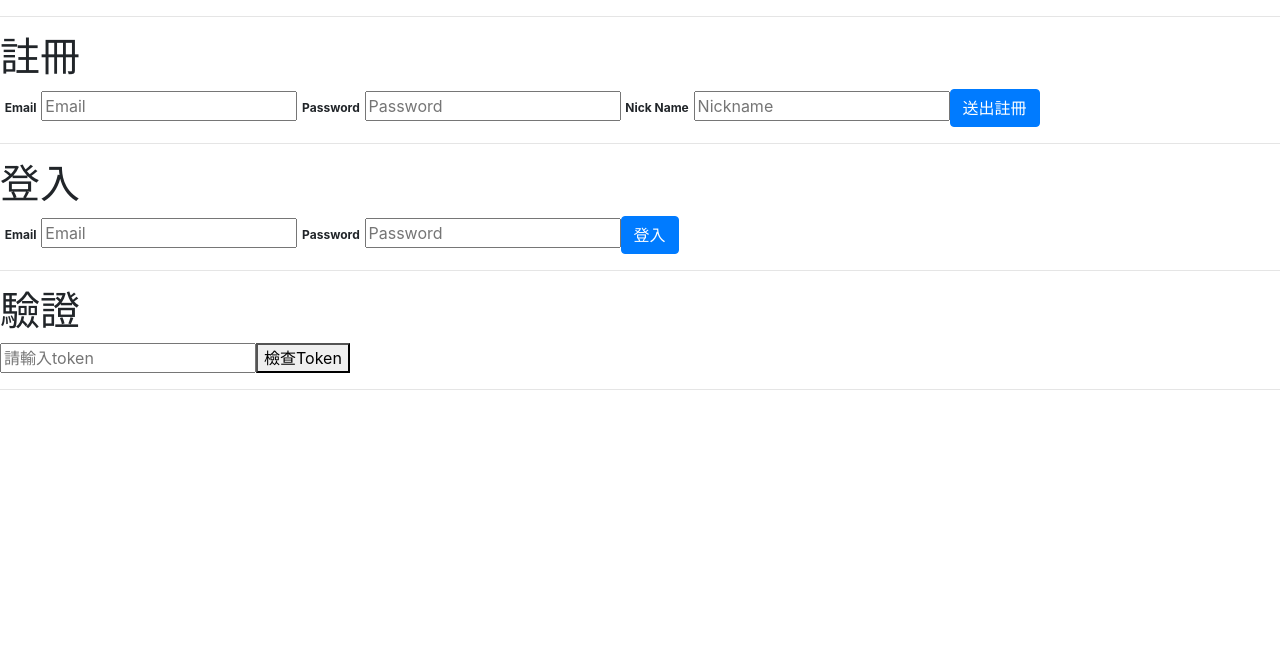
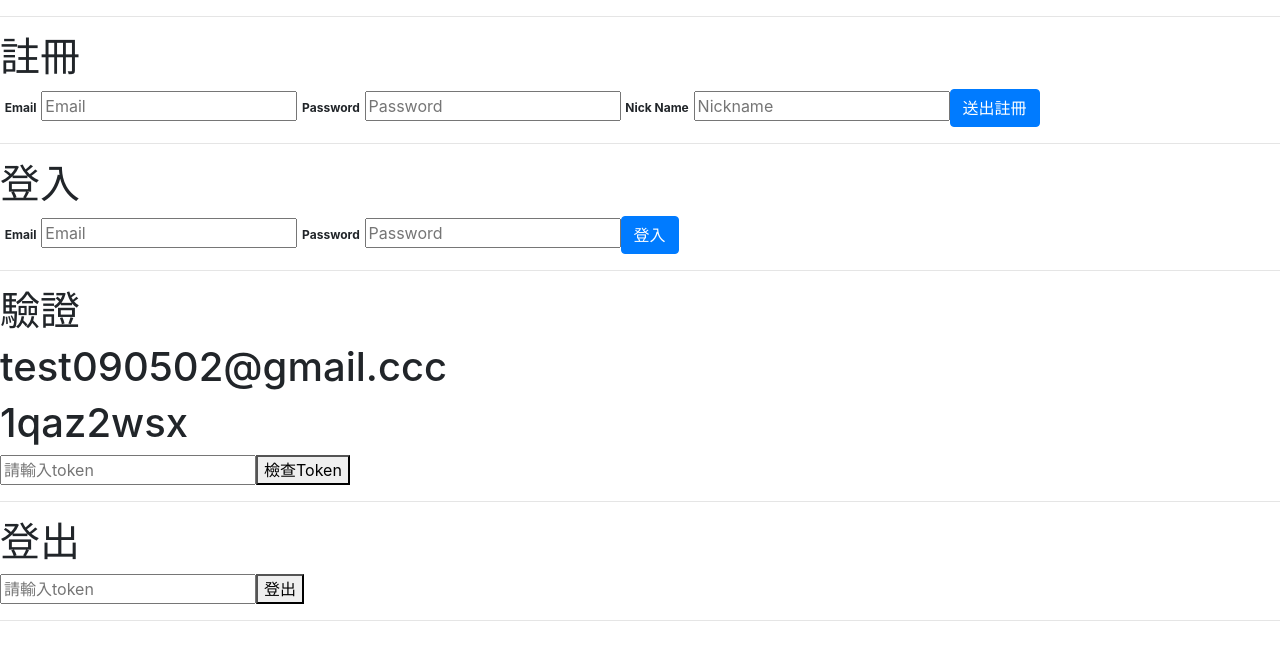
Before and after one commit to loverofan/_react_hw3, a React (Vite) app: page / in a window 1280 px wide. Shown: the top 660 px of the page. Built offline with nearby package versions, Linux system fonts and the light colour scheme.

Commit message:
Updated check token, added sign out component.

```diff
--- a/src/App.jsx
+++ b/src/App.jsx
@@ -1,64 +1,40 @@
 
 import axios from 'axios';
 import 'bootstrap/dist/css/bootstrap.css';
-import { useState } from 'react';
+import { useEffect, useState } from 'react';
 import SignUp from './components/SignUp';
 import SignIn from './components/SignIn';
+import CheckToken from './components/CheckToken';
+import SignOut from './components/SignOut';
 
 function App() {
 
   const server = 'https://todolist-api.hexschool.io'; //壞惹? 0905
   // const server = 'https://todolist-api.hexschool.io/doc';
+
   const [token, setToken] = useState('')
-  const [message, SetMessage] = useState('');
-
-
-
   const handleChangeToken = (newToken) => {
+    // console.log("newToken====>", newToken);
     return setToken(newToken)
   }
 
-  const isTokenValid = async () => {
+  /*
+  test090502@gmail.ccc
+  1qaz2wsx
+  */
 
-    const tomorrow = new Date();
-    tomorrow.setDate(tomorrow.getDate() +1);
-    document.cookie = `hexschoolTodo=${token}; expires=${tomorrow.toUTCString()}`;
-    console.log(
-      document.cookie
-      .split('; ')
-      .find((row) => row.startsWith('hexschoolTodo')),
-    );
 
-    const checkOutAPI = `${server}/users/checkout`;
-
-    try {
-      const res = await axios.get(checkOutAPI, {
-        headers: {Authorization: token}
-      });
-      if (res.data.status == true) {
-        const successMessage = `驗證成功, UID: ${res.data.uid}`;
-        SetMessage(successMessage);
-      }
-      console.log(res);
-    } catch (error) {
-      const errorMessage = `驗證失敗, 詳細訊息: ${error.message}`;
-      SetMessage(errorMessage)
-    }
-  }
 
   return (
     <>
       <hr />
-      <div>
         <SignUp server={server} />
-      </div>
       <hr />
         <SignIn server={server} onChangeToken={handleChangeToken} />
       <hr />
-        <h1>驗證</h1>
-        <input value={token} placeholder='請輸入token' onChange={(e) => setToken(e.target.value)}/>
-        <button onClick={isTokenValid}>檢查Token</button>
-        <p>{message}</p>
+        <CheckToken server={server} onChangeToken={handleChangeToken}/>
+      <hr />
+        <SignOut server={server} token={token} onTokenUpdate={handleChangeToken}/>
       <hr />
 
     </>
--- /dev/null
+++ b/src/components/CheckToken.jsx
@@ -0,0 +1,65 @@
+import axios from "axios";
+import { useEffect, useState } from "react";
+import PropTypes from 'prop-types';
+
+
+function CheckToken({server, onChangeToken}) {
+    const [token, setToken] = useState('')
+    const [message, SetMessage] = useState('');
+    const [isTokenValid, setIsTokenValid] = useState(false);
+    const [uid, setUid] = useState('');
+
+    useEffect(() => {
+      console.log(`驗證成功, UID: ${uid}`, `isTokenValid: ${isTokenValid}`);
+    }, [isTokenValid, uid]);
+
+
+    const checkTokenValid = async () => {
+
+      const tomorrow = new Date();
+      tomorrow.setDate(tomorrow.getDate() +1);
+      document.cookie = `hexschoolTodo=${token}; expires=${tomorrow.toUTCString()}`;
+      // console.log(
+      //   document.cookie
+      //   .split('; ')
+      //   .find((row) => row.startsWith('hexschoolTodo')),
+      // );
+
+      const checkOutAPI = `${server}/users/checkout`;
+
+      try {
+        const res = await axios.get(checkOutAPI, {
+          headers: {Authorization: token}
+        });
+        if (res.data.status == true) {
+          const successMessage = `驗證成功, UID: ${res.data.uid}`;
+          setIsTokenValid(true);
+          SetMessage(successMessage);
+          setUid(res.data.uid)
+          onChangeToken(token);
+        }
+      } catch (error) {
+        const errorMessage = `驗證失敗, 詳細訊息: ${error.message}`;
+        SetMessage(errorMessage);
+        setIsTokenValid(false);
+      }
+    }
+    return (
+        <>
+            <h1>驗證</h1>
+            <h1>test090502@gmail.ccc</h1>
+            <h1>1qaz2wsx</h1>
+            <input value={token} placeholder='請輸入token' onChange={(e) => setToken(e.target.value)}/>
+            <button onClick={checkTokenValid}>檢查Token</button>
+            <p>{message}</p>
+
+        </>
+    )
+}
+
+CheckToken.propTypes = {
+    server: PropTypes.string,
+    onChangeToken: PropTypes.func
+}
+
+export default CheckToken
--- /dev/null
+++ b/src/components/SignOut.jsx
@@ -0,0 +1,47 @@
+import axios from "axios";
+import { useState } from "react";
+import PropTypes from 'prop-types';
+
+
+function SignOut({server, token, onTokenUpdate}) {
+
+    const [message, SetMessage] = useState('');
+    const [newToken, setNewToken] = useState('');
+    const signOutAPI = `${server}/users/sign_out`;
+
+    const signOut = async() => {
+        try {
+            const res = await axios.post(
+                signOutAPI,
+                {},
+                {headers: {Authorization: token},}
+            )
+            const successMessage = `登出況狀: ", ${res.data.message}`;
+
+            SetMessage(successMessage);
+            onTokenUpdate('');
+        } catch (error) {
+            const errorMessage = `驗證失敗, 詳細訊息: ${error.message}`;
+            SetMessage(errorMessage);
+        }
+    }
+
+    return(
+
+        <>
+            <h1>登出</h1>
+            <input placeholder='請輸入token' onChange={(e) => setNewToken(e.target.value)}/>
+            <button onClick={signOut}> 登出</button>
+            <p>{message}</p>
+        </>
+    )
+}
+
+SignOut.propTypes = {
+    server: PropTypes.string,
+    token: PropTypes.string,
+    onTokenUpdate: PropTypes.func.isRequired
+}
+
+
+export default SignOut
```
